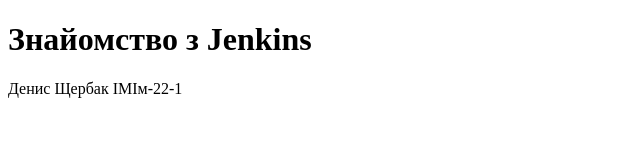
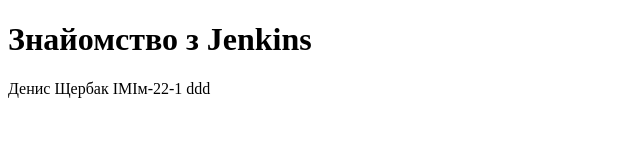
Before and after one commit to denyshcherbak/lab1, a plain HTML site: page index.html in a window 1280 px wide. Shown: the full height of the page, 0-640 px from the left. Drawn offline with Linux system fonts and the light colour scheme.

Commit message:
Update index.html

```diff
--- a/index.html
+++ b/index.html
@@ -6,6 +6,6 @@
   </head>
   <body>
     <H1>Знайомство з Jenkins</H1>
-    <p> Денис Щербак ІМІм-22-1</p>
+    <p> Денис Щербак ІМІм-22-1 ddd</p>
   </body>
 </html>
```
